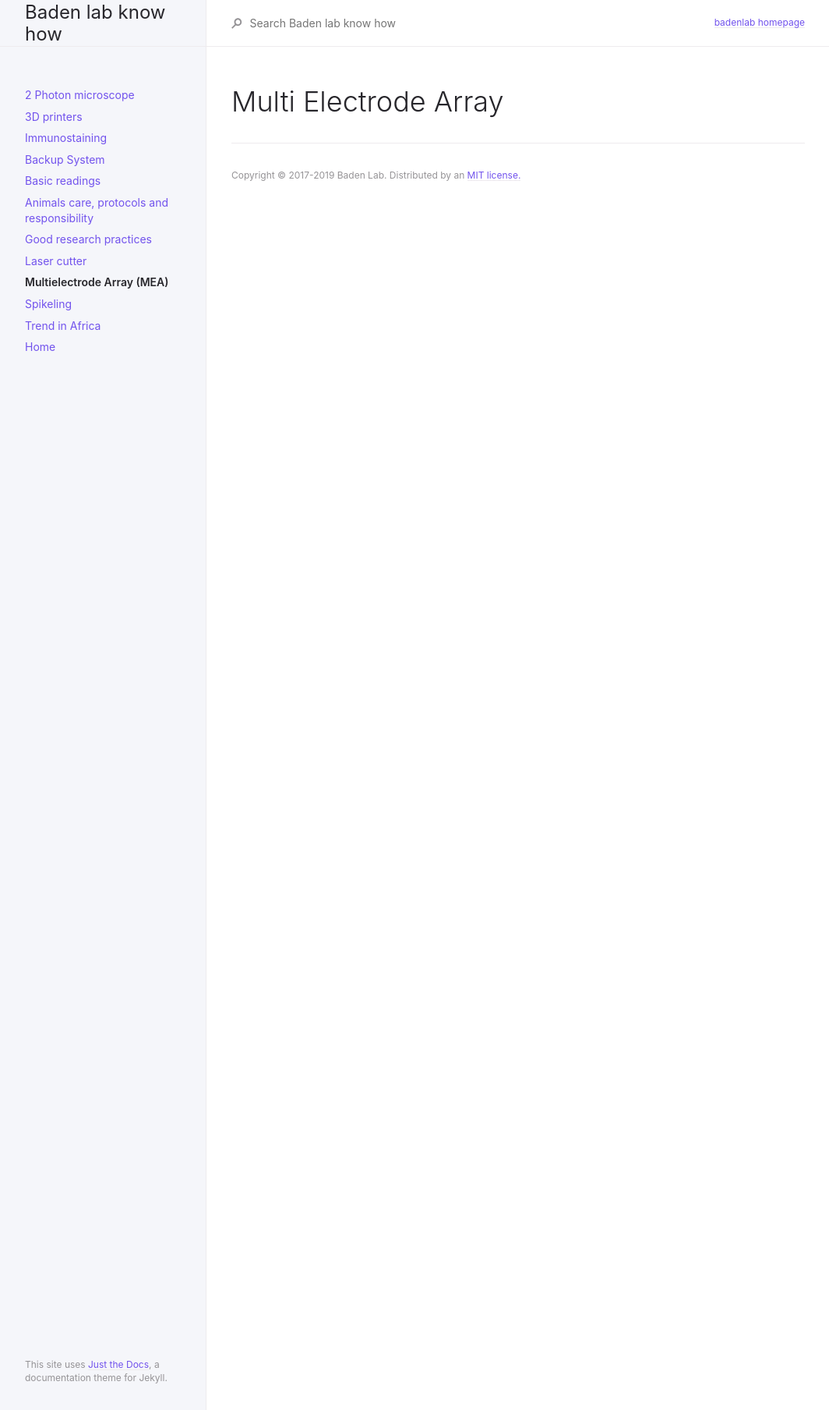
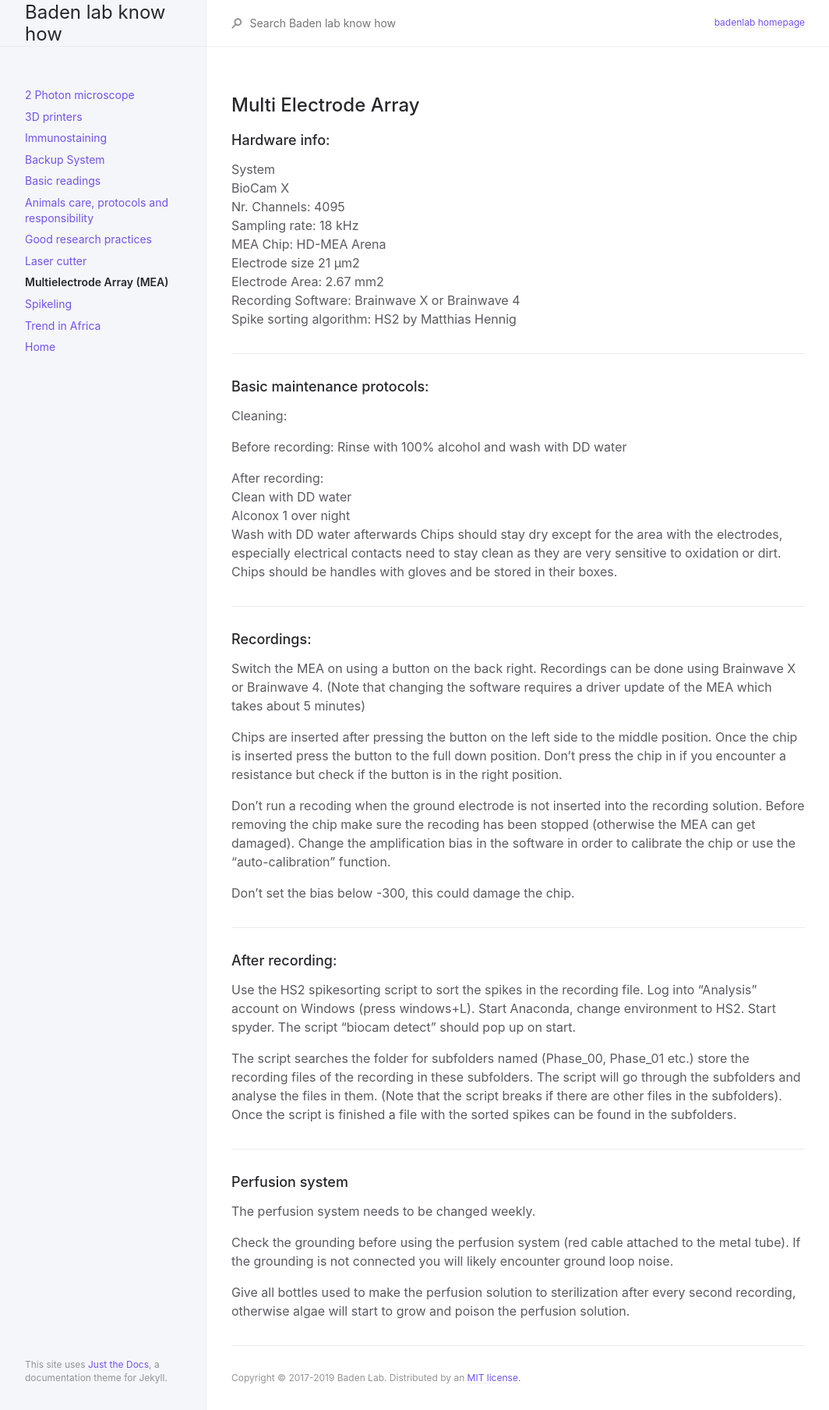
Before and after one commit to BadenLab/know-how, a Jekyll site: the page built from multi-electrode-array.md, in a window 1280 px wide. Shown: the whole page at 78% size, without its empty margins (107-1171 px from the left). Built offline with Jekyll 4.4.1, drawn with Linux system fonts in a browser that asks for light colours.

Commit message:
add Marvin's information about MEA

```diff
--- a/multi-electrode-array.md
+++ b/multi-electrode-array.md
@@ -4,4 +4,65 @@ title: Multielectrode Array (MEA)
 permalink: /multi-electrode-array/
 ---
 
-# Multi Electrode Array
+## Multi Electrode Array
+
+### Hardware info:
+
+
+System
+BioCam X
+Nr. Channels: 4095
+Sampling rate: 18 kHz
+MEA Chip: HD-MEA Arena
+Electrode size 21 µm2
+Electrode Area: 2.67 mm2
+Recording Software: Brainwave X or Brainwave 4
+Spike sorting algorithm: HS2 by Matthias Hennig
+
+***
+
+### Basic maintenance protocols:
+
+Cleaning:
+
+Before recording:
+Rinse with 100% alcohol and wash with DD water
+
+After recording:
+Clean with DD water
+Alconox 1 over night
+Wash with DD water afterwards
+Chips should stay dry except for the area with the electrodes, especially electrical contacts need to stay clean as they are very sensitive to oxidation or dirt.
+Chips should be handles with gloves and be stored in their boxes.
+
+***
+
+### Recordings:
+
+Switch the MEA on using a button on the back right.
+Recordings can be done using Brainwave X or Brainwave 4. (Note that changing the software requires a driver update of the MEA which takes about 5 minutes)
+
+Chips are inserted after pressing the button on the left side to the middle position. Once the chip is inserted press the button to the full down position. Don’t press the chip in if you encounter a resistance but check if the button is in the right position.
+
+Don’t run a recoding when the ground electrode is not inserted into the recording solution. Before removing the chip make sure the recoding has been stopped (otherwise the MEA can get damaged).
+Change the amplification bias in the software in order to calibrate the chip or use the “auto-calibration” function.
+
+Don’t set the bias below -300, this could damage the chip.
+
+***
+
+### After recording:
+
+Use the HS2 spikesorting script to sort the spikes in the recording file. Log into “Analysis” account on Windows (press windows+L). Start Anaconda, change environment to HS2. Start spyder. The script “biocam detect” should pop up on start.
+
+The script searches the folder for subfolders named (Phase_00, Phase_01 etc.) store the recording files of the recording in these subfolders. The script will go through the subfolders and analyse the files in them. (Note that the script breaks if there are other files in the subfolders). Once the script is finished a file with the sorted spikes can be found in the subfolders.
+
+***
+
+### Perfusion system
+
+The perfusion system needs to be changed weekly.
+
+Check the grounding before using the perfusion system (red cable attached to the metal tube). If the grounding is not connected you will likely encounter ground loop noise.
+
+Give all bottles used to make the perfusion solution to sterilization after every second recording, otherwise algae will start to grow and poison the perfusion solution.
```
